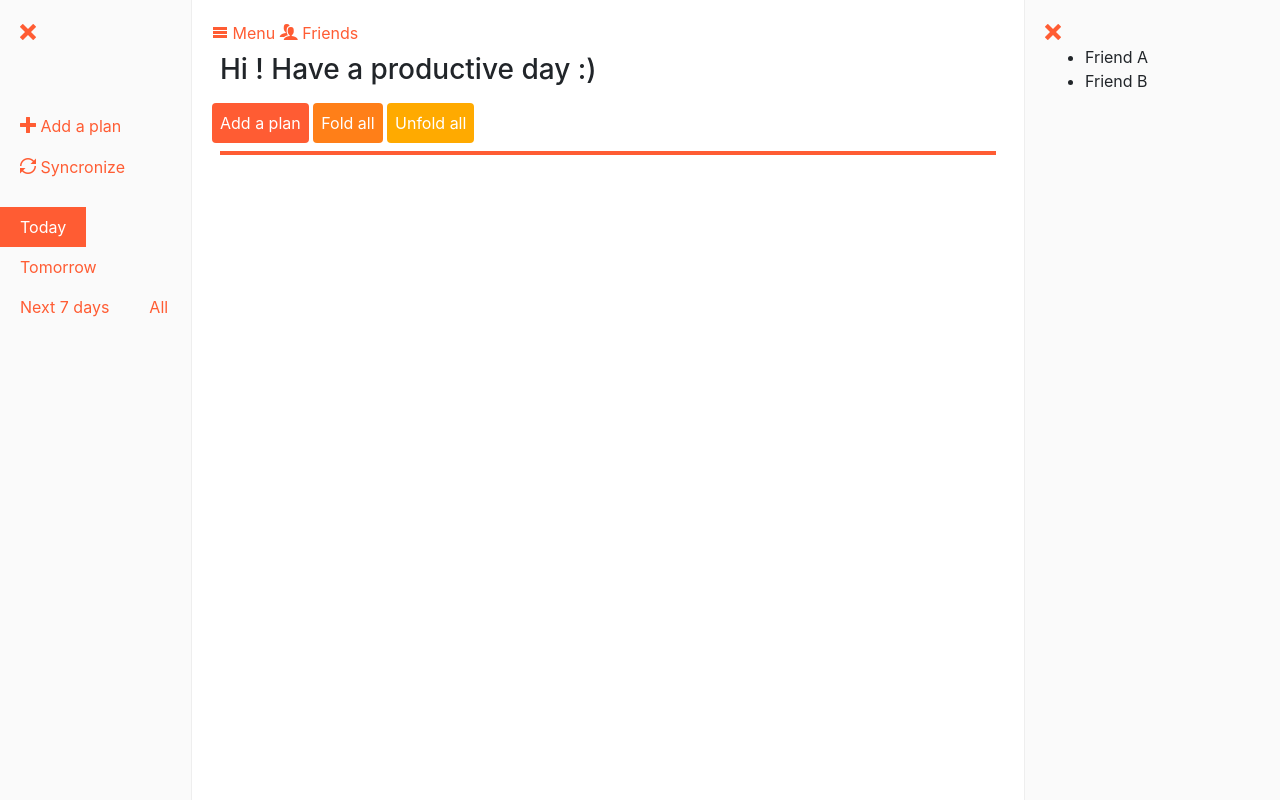
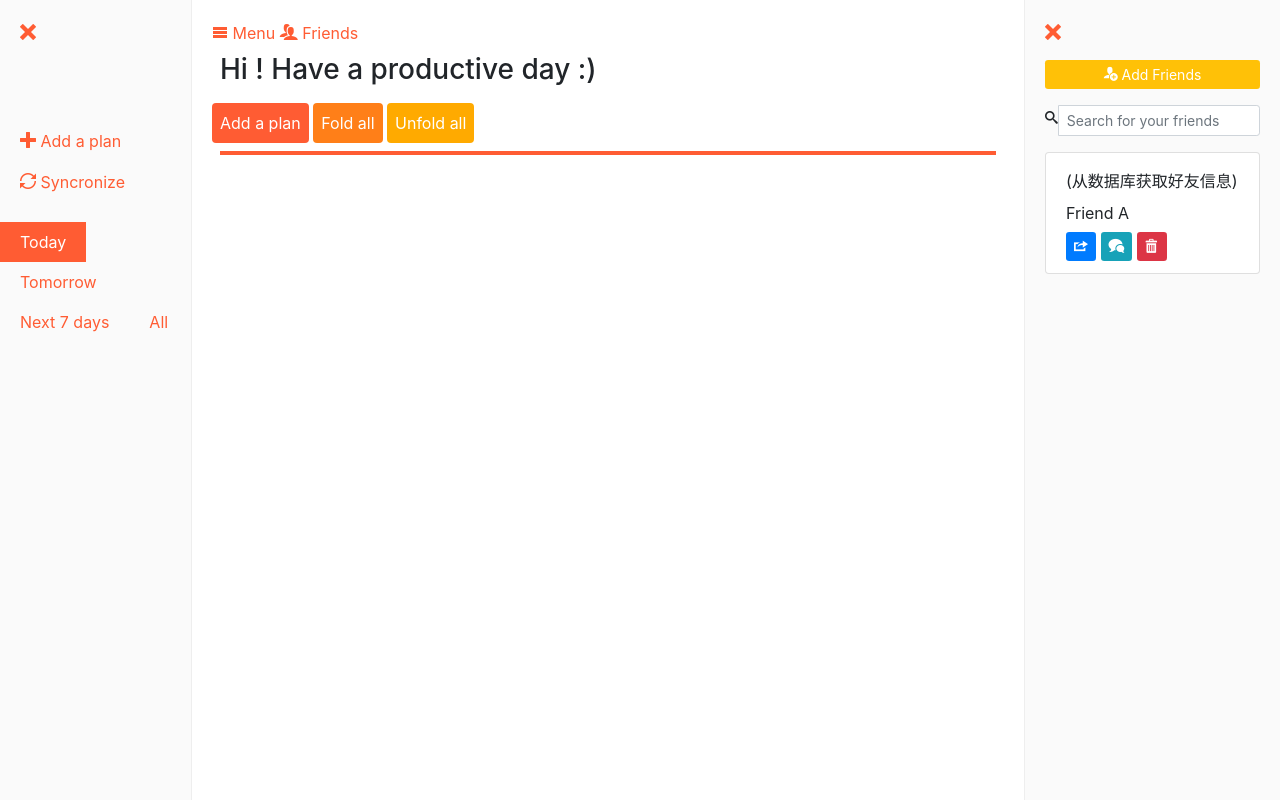
Before and after one commit to AyatsujiTsukasa/Ant-Planner, a PHP site: page /userhome.html in a window 1280 px wide. Run offline with PHP 8.4, Linux system fonts and the light colour scheme; some libraries are stand-ins or nearby versions.

Commit message:
Update for friend list

```diff
--- /dev/null
+++ b/friend.css
@@ -0,0 +1,39 @@
+@font-face {
+  font-family: icon;
+  src: url(Fonts/icomoon.woff);
+}
+
+.addIcon:before {
+    content: "\e973";
+    font-family: icon;
+}
+
+.searchIcon:before {
+  content: "\e986";
+  font-family: icon;
+  font-size: 0.8rem;
+}
+
+.searchForm{
+	margin-top: 1rem;
+	margin-bottom: 1rem;
+}
+
+.friend-list > ul > li{
+	line-height: 2rem;
+}
+
+.shareIcon:before {
+  content: "\ea7d";
+  font-family: icon;
+}
+
+.messageIcon:before {
+  content: "\e96c";
+  font-family: icon;
+}
+
+.deleteIcon:before {
+  content: "\e9ac";
+  font-family: icon;
+}
--- a/userhome.css
+++ b/userhome.css
@@ -8,6 +8,7 @@
   width: 12rem;
   bottom: 0;
   display: block;
+  z-index: -1;
   padding: 20px;
   overflow-x: hidden;
   overflow-y: auto; /* Scrollable contents if viewport is shorter than content. */
@@ -49,12 +50,11 @@
 }
 
 .friend-list {
-  position: fixed;
+  position: absolute;
   top: 0;
   width: 16rem;
   right: -16rem;
   bottom: 0;
-  z-index: 1000;
   display: block;
   padding: 20px;
   overflow-x: hidden;
@@ -99,6 +99,10 @@
   color: #ff5c33;
 }
 
+.close-menu{
+  margin-bottom: 15px;
+}
+
 .friends:before{
   content: "\e972";
   font-family: icon;
@@ -113,6 +117,10 @@
   content: "\ea0f";
   font-family: icon;
   color: #ff5c33;
+}
+
+.close-friend{
+  margin-bottom: 15px;
 }
 
 .sync:before{
@@ -136,6 +144,7 @@
 .main {
   padding: 20px;
   position: absolute;
+  z-index: -2;
   left: 12rem;
   right: 0;
 }
--- a/userhome.html
+++ b/userhome.html
@@ -11,15 +11,45 @@
 	<link rel="stylesheet" type="text/css" href="planStyle.css">
 	<link rel="stylesheet" type="text/css" href="datetimepicker/jquery.datetimepicker.css"/ >
 	<link rel="stylesheet" type="text/css" href="userhome.css">
+	<link rel="stylesheet" type="text/css" href="friend.css">
 	<link rel="icon" href="Images/AntPlannerIcon.png">
 </head>
 <body>
 	<div class="container-fluid">
 		<div class="friend-list">
 			<div class="close-friend cursor-pointer pull-xs-right"></div>
-			<ul>
-				<li>Friend A</li>
-				<li>Friend B</li>
+			<button type="button" class="btn btn-warning btn-block btn-sm" data-toggle="modal" data-target="#addFriends"><span class="addIcon"> Add Friends</span></button>
+			<div class="modal fade" id="addFriends" tabindex="-1" role="dialog" aria-labelledby="addFriends" aria-hidden="true" style="z-index:2000">
+				<div class="modal-dialog" role="document">
+					<div class="modal-content">
+						<div class="modal-body">
+							<button type="button" class="close" data-dismiss="modal" aria-label="Close">
+								<span aria-hidden="true">&times;</span>
+							</button><br/>
+							<form class="searchForm">
+								<div class="input-group input-group-sm">
+									<span class="input-group-addon searchIcon"></span>
+									<input type="search" name="addFriendSearch" class="form-control" placeholder="Username" aria-describedby="search">
+								</div>
+							</form>
+							<p>// 根据username添加好友</p>
+						</div>
+					</div>
+				</div>
+			</div>
+			<form class="searchForm">
+				<div class="input-group input-group-sm">
+					<span class="input-group-addon searchIcon"></span>
+					<input type="search" name="friendsearch" class="form-control" placeholder="Search for your friends" aria-describedby="search">
+				</div>
+			</form>
+			<ul class="list-group">
+				<li class="list-group-item">
+					(从数据库获取好友信息) Friend A<br/>
+					<button type="button" class="btn btn-primary btn-sm" data-toggle="tooltip" data-placement="bottom" title="Share plans"><span class="shareIcon"></span></button>
+					<button type="button" class="btn btn-info btn-sm" data-toggle="tooltip" data-placement="bottom" title="Send messages"><span class="messageIcon"></span></button>
+					<button type="button" class="btn btn-danger btn-sm" data-toggle="tooltip" data-placement="bottom" title="Delete friend"><span class="deleteIcon"></span></button>
+				</li>
 			</ul>
 		</div>
 		<div class="sidebar">
@@ -50,6 +80,8 @@
 			</div>
 		</div>
 	</div>
+	<script src="https://www.atlasestateagents.co.uk/javascript/tether.min.js"></script><!-- Tether for Bootstrap -->
+	<script src="https://maxcdn.bootstrapcdn.com/bootstrap/4.0.0-alpha.2/js/bootstrap.min.js" integrity="sha384-vZ2WRJMwsjRMW/8U7i6PWi6AlO1L79snBrmgiDpgIWJ82z8eA5lenwvxbMV1PAh7" crossorigin="anonymous"></script>
 	<script type="text/javascript" src="userhome.js"></script>
 	<script type="text/javascript" src="plan.js"></script>
 	<script src="datetimepicker/jquery.datetimepicker.full.min.js"></script>
```
